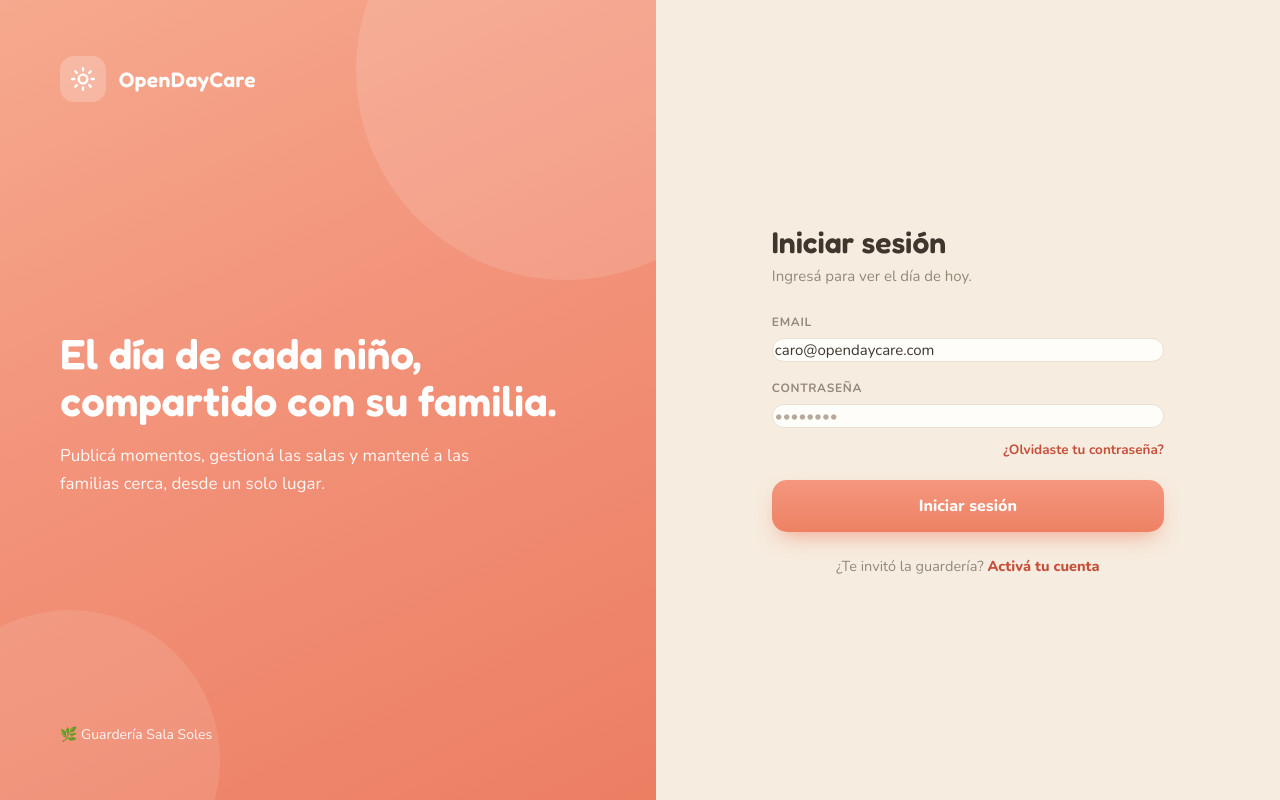
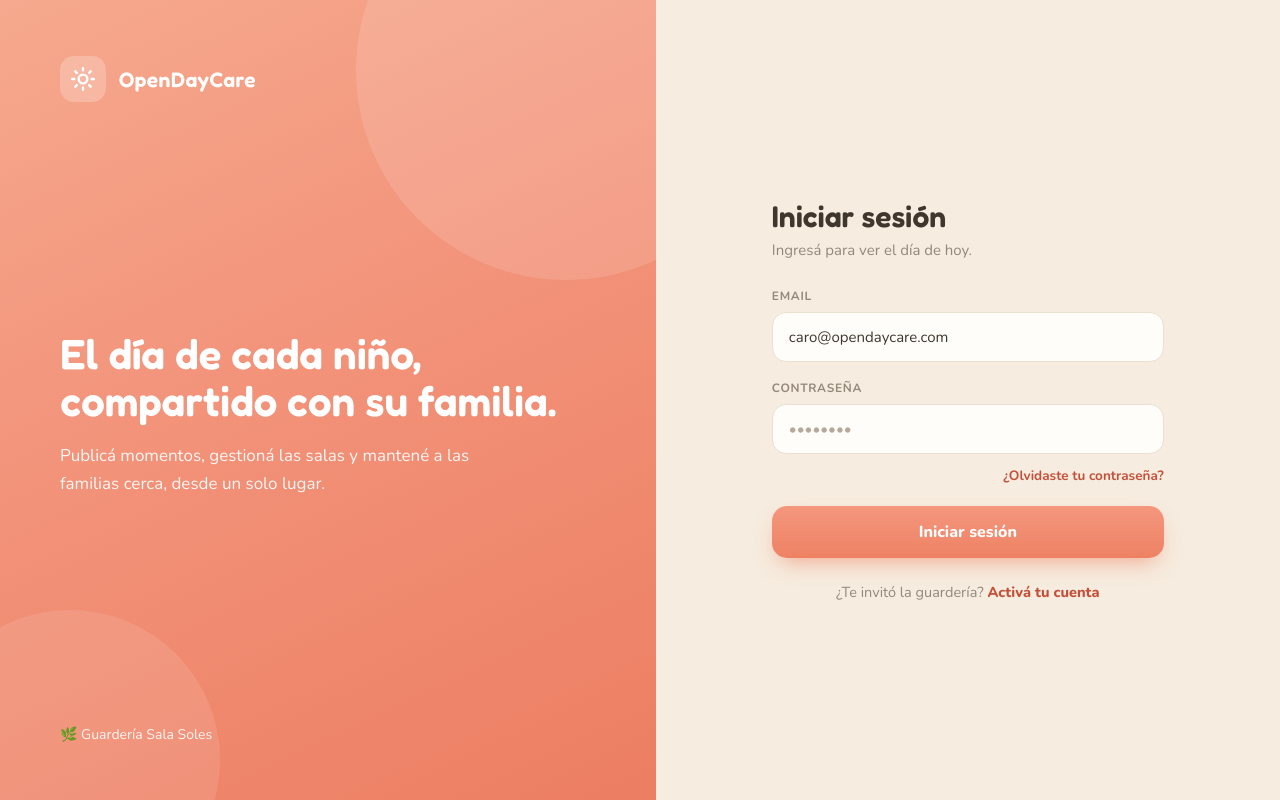
Before and after one commit to JassoEC/opencode-opendaycare, a Next.js app: page /login in a window 1280 px wide. Built offline with nearby package versions, Linux system fonts and the light colour scheme.

Commit message:
use defaultValue for prefilled email and force input padding over base rule (spec 04 step 10 verification fixes)

```diff
--- a/components/auth/AuthField.tsx
+++ b/components/auth/AuthField.tsx
@@ -20,7 +20,7 @@ export function AuthField({
       </div>
       <input
         {...props}
-        className={`w-full rounded-[14px] border-[1.5px] bg-surface px-4 py-[14px] text-[15px] text-ink outline-none placeholder:text-input-placeholder ${
+        className={`w-full rounded-[14px] border-[1.5px] bg-surface px-4! py-[14px]! text-[15px] text-ink outline-none placeholder:text-input-placeholder ${
           borderAccent ? "border-[#F2A78E]" : "border-input-border"
         } ${
           variant === "code"
--- a/components/auth/LoginForm.tsx
+++ b/components/auth/LoginForm.tsx
@@ -15,7 +15,7 @@ export function LoginForm() {
       <AuthField
         label="EMAIL"
         type="email"
-        value={loginDemo.email}
+        defaultValue={loginDemo.email}
         className="mb-[18px]"
       />
       <AuthField
```
